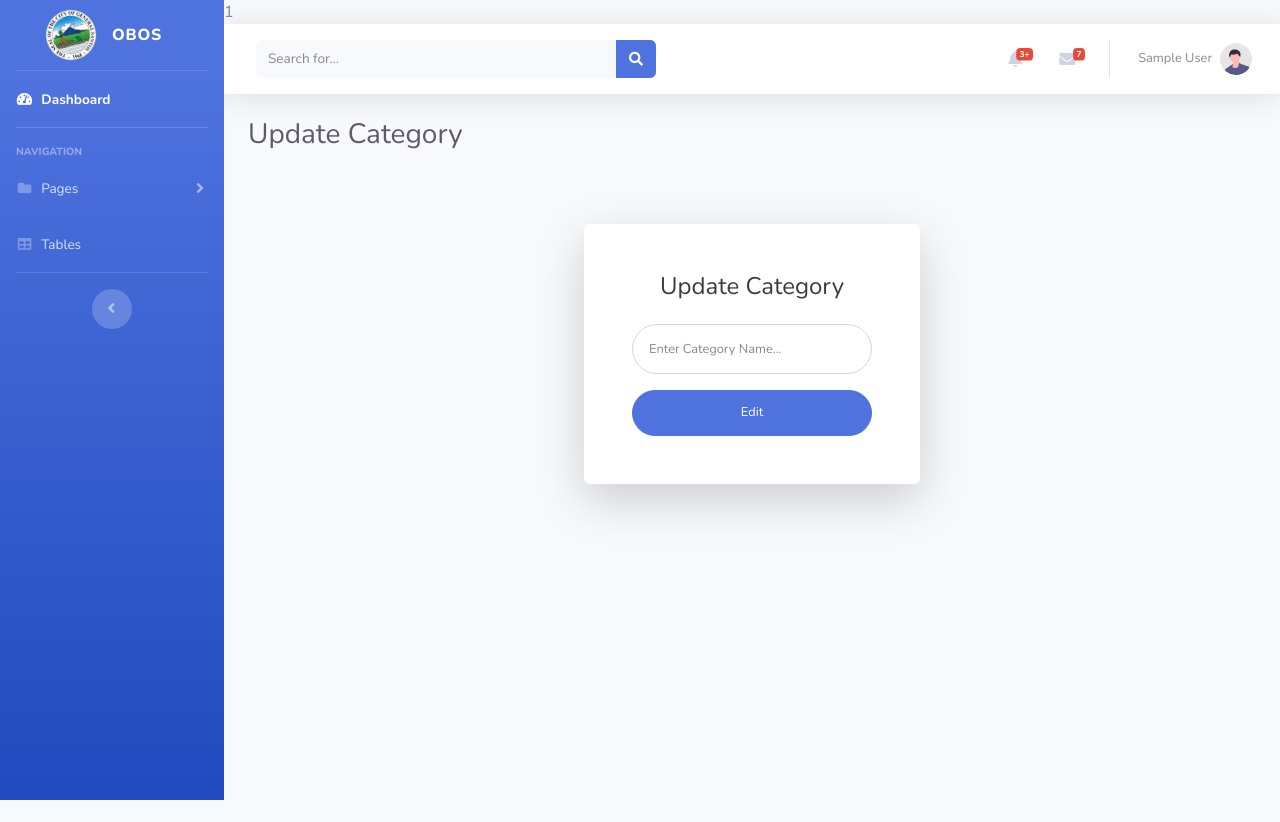
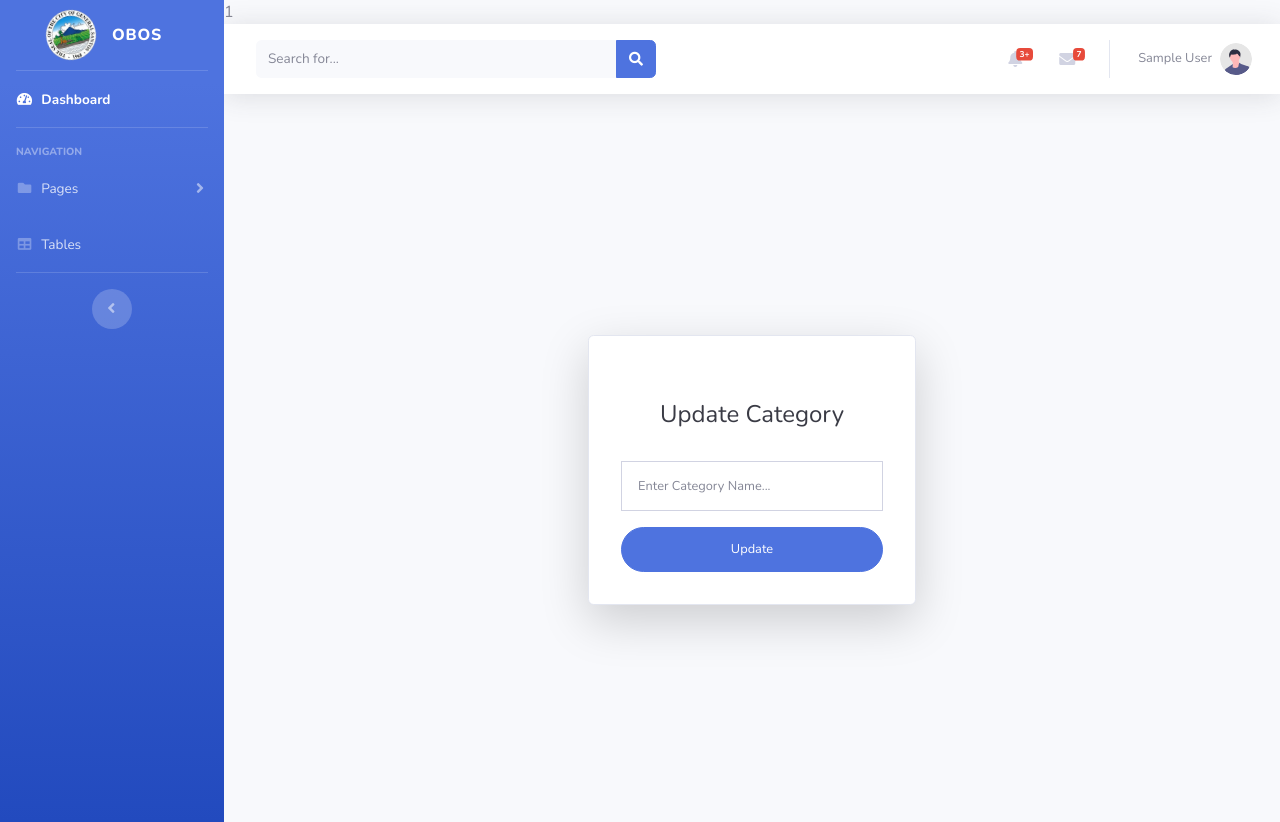
Before and after one commit to masterdave000/bootstrap, a PHP site: page /bootstrap/inspection/category/update-category.php in a window 1280 px wide. Before the commit the page ends 800 px from the top, so only its background shows below. Run offline with PHP 8.4, Linux system fonts and the light colour scheme; the visitor is signed in with stand-in values (Sample User, id 1); data that the repository does not hold is empty.

Commit message:
Edit: Table Name category -> category_list, Fix Form Layout

```diff
--- a/inspection/category/controller/create.php
+++ b/inspection/category/controller/create.php
@@ -5,7 +5,7 @@
     $category_name = htmlspecialchars(ucwords(trim($_POST['category_name'])));
 }
 
-$categoryQuery = "INSERT INTO category(category_name) VALUES (:category_name)";
+$categoryQuery = "INSERT INTO category_list(category_name) VALUES (:category_name)";
 $categoryStatement = $pdo->prepare($categoryQuery);
 $categoryStatement->bindParam(':category_name', $category_name);
 
--- a/inspection/category/controller/update.php
+++ b/inspection/category/controller/update.php
@@ -8,7 +8,7 @@
     $category_name = htmlspecialchars(ucwords(trim($_POST['category_name'])));
 }
 
-$categoryQuery = "UPDATE category SET category_name = :category_name WHERE category_id = :category_id";
+$categoryQuery = "UPDATE category_list SET category_name = :category_name WHERE category_id = :category_id";
 $categoryStatement = $pdo->prepare($categoryQuery);
 $categoryStatement->bindParam(':category_id', $category_id);
 $categoryStatement->bindParam(':category_name', $category_name);
--- a/inspection/category/update-category.php
+++ b/inspection/category/update-category.php
@@ -15,7 +15,7 @@
                 $clean_id = filter_var($_GET['category_id'], FILTER_SANITIZE_NUMBER_INT);
                 $category_id = filter_var($clean_id, FILTER_VALIDATE_INT);
 
-                $categoryQuery = "SELECT * from category where category_id = :category_id";
+                $categoryQuery = "SELECT * from category_list where category_id = :category_id";
                 $categoryStatement = $pdo->prepare($categoryQuery);
                 $categoryStatement->bindParam(':category_id', $category_id, PDO::PARAM_INT);
 
@@ -58,36 +58,24 @@
             require './../includes/top-header.php';
         ?>
 
-        <!-- Begin Page Content -->
-        <div class="container-fluid">
-
-            <!-- Page Heading -->
-            <h1 class="h3 mb-4 text-gray-800"><?php echo $title?></h1>
-
-        </div>
-
-        <!-- Outer Row -->
-        <div class="row justify-content-center">
-            <div class="col-xl-4 col-lg-12 col-md-9">
-                <div class="card o-hidden border-0 shadow-lg my-5">
-                    <div class="card-body p-0">
+        <div class="row d-flex align-items-center justify-content-center overflow-hidden" style="height: 88vh">
+            <div class="col-xl-4 col-lg-8 col-md-11 col-sm-11 p-3">
+                <div class="card card-body o-hidden shadow-lg p-3 pt-5">
                     <!-- Nested Row within Card Body -->
-                        <div class="row">
-                            <div class="col-lg-12">
-                                <div class="p-5">
-                                    <div class="text-center">
-                                        <h1 class="h4 text-gray-900 mb-4"><?php echo $title?></h1>
+                    <div class="d-flex flex-column col-lg-12 p-3">
+                        <div class="text-center mb-4">
+                            <h1 class="h4 text-gray-900"><?php echo $title?></h1>
                         </div>
                         <form action="./controller/update.php" method="POST" class="user">
                             <div class="form-group">
                                 <input type="text" name="category_name"
-                                                class="form-control form-control-user" id="exampleInputcategoryname"
+                                    class="form-control form-control-user squared-border" id="exampleInputcategoryname"
                                     aria-describedby="categorynameHelp" placeholder="Enter Category Name..."
                                     value="<?php echo $category['category_name']; ?>">
                             </div>
 
                             <input type="submit" name="submit" class="btn btn-primary btn-user btn-block"
-                                            value="Edit">
+                                value="Update">
                             <input type="hidden" name="category_id" value="<?php echo $category_id; ?>">
                         </form>
                     </div>
@@ -96,9 +84,7 @@
         </div>
     </div>
 </div>
-        </div>
-    </div>
-</div>
+
 <!-- End of Main Content -->
 
 <!-- Scroll to Top Button-->
```
Also changed, not shown: inspection/category/add-category.php (+9 -36 lines), inspection/category/controller/delete.php (+5 -5 lines), inspection/category/index.php (+11 -8 lines). Lines whose indentation alone changed are shown as unchanged.
